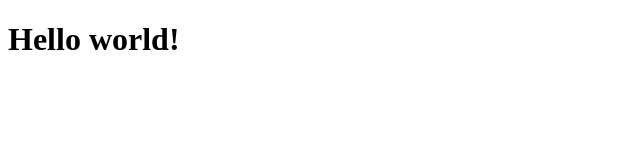
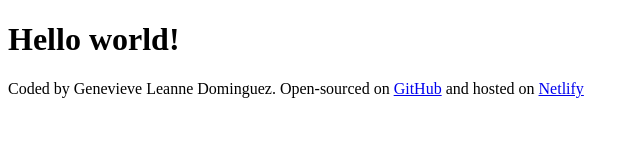
Before and after one commit to genevieveleanne/poem-generator, a plain HTML site: page index.html in a window 1280 px wide. Shown: the whole page, without its empty margins (0-640 px from the left). Drawn offline with Linux system fonts and the light colour scheme.

Commit message:
Added footer with links to GitHub repo and Netlify website

```diff
--- a/index.html
+++ b/index.html
@@ -7,5 +7,11 @@
   </head>
   <body>
     <h1>Hello world!</h1>
+
+    <footer>
+      Coded by Genevieve Leanne Dominguez. Open-sourced on
+      <a href="https://github.com/genevieveleanne/poem-generator">GitHub</a>
+      and hosted on <a href="https://ai-poem-app.netlify.app/">Netlify</a>
+    </footer>
   </body>
 </html>
```
